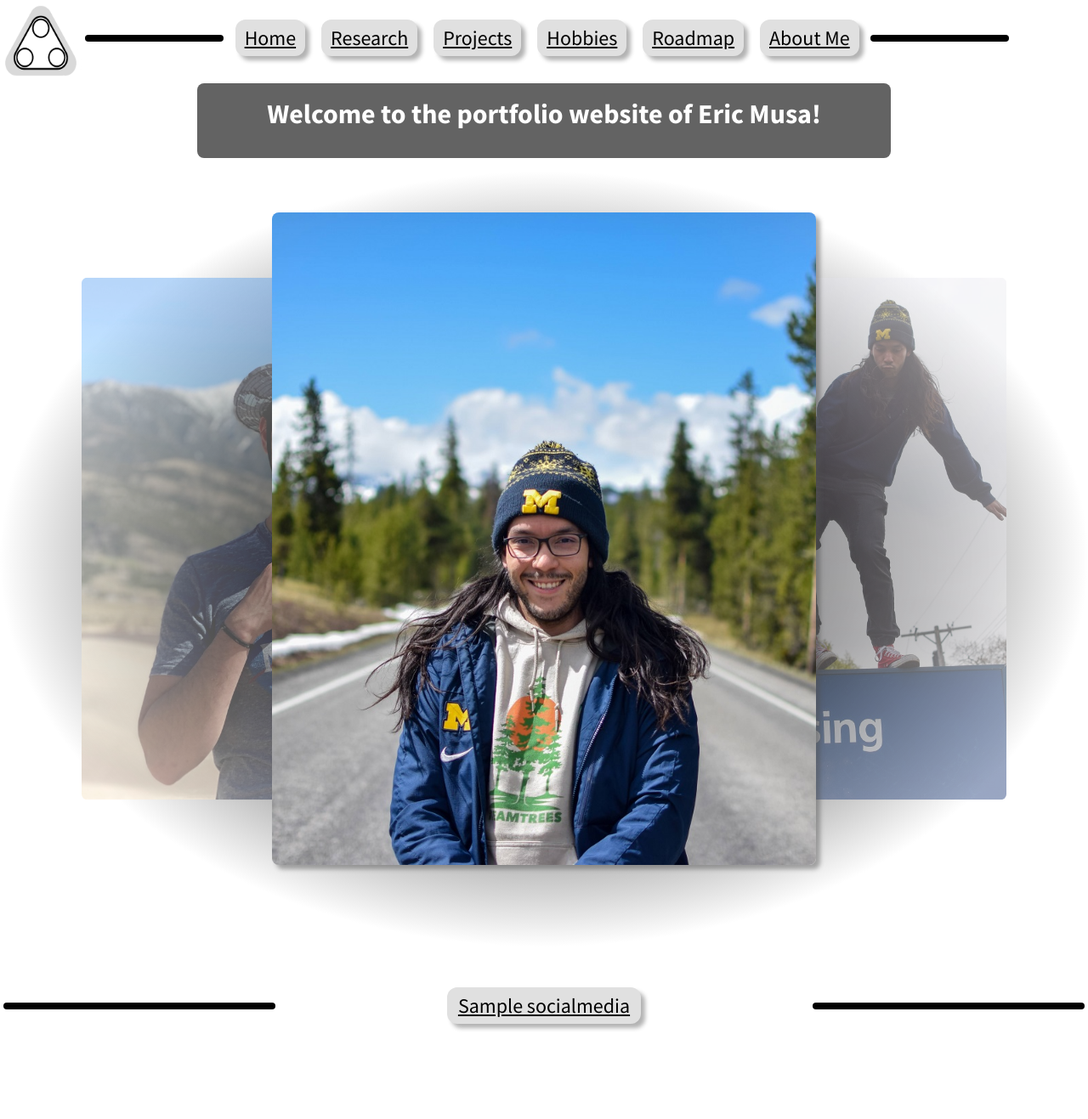
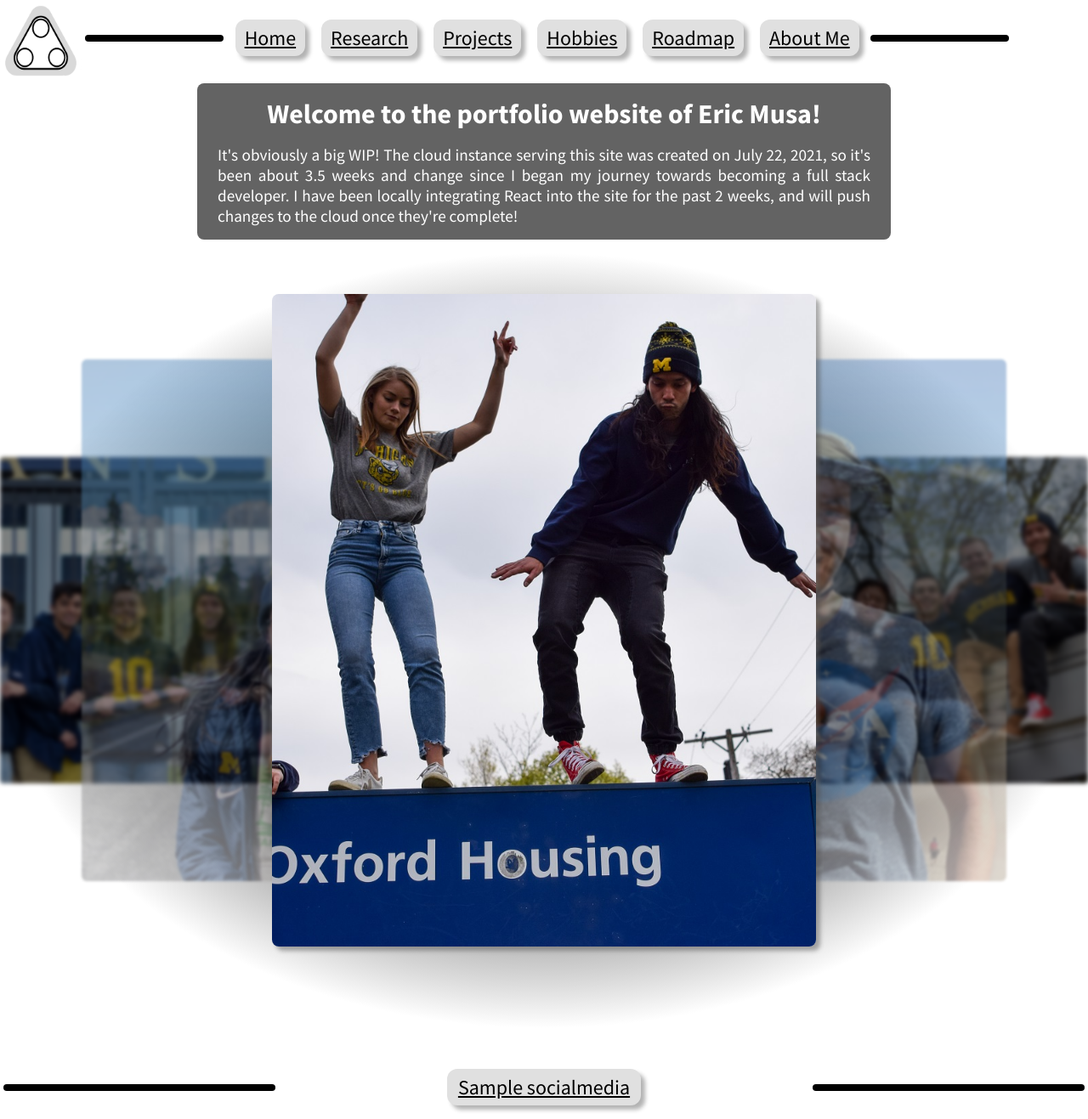
Before and after one commit to Eric-Musa/Portfolio, a Django app: page / in a window 1280 px wide. Shown: the whole page at 85% size. Before the commit the page ends 1212 px from the top, so only its background shows below. Run offline with Django 3.2, Linux system fonts and the light colour scheme; tables that the repository leaves empty hold one stand-in row (values such as "Sample post").

Commit message:
adding final JQuery slideshow changes before React integration

```diff
--- a/portfolio/frontend/src/index.js
+++ b/portfolio/frontend/src/index.js
@@ -1,3 +1,3 @@
 import App from "./components/App";
-import "../static/frontend/home.js";
-import "../static/frontend/home.css";
+import "../static/js/home.js";
+import "../static/styling/home.css";
--- a/portfolio/frontend/static/frontend/home.js
+++ b/portfolio/frontend/static/js/home.js
@@ -1,7 +1,8 @@
+import { slideshowTransition } from "./slideshow.js";
+
 // GLOBAL CONSTS
 const nPics = 3;
 const shortInterval = 5000;
-const longInterval = 10000;
 
 
 // REFERENCED OBJECTS
@@ -16,8 +17,9 @@ $(document).ready(onPageLoad);
 function onPageLoad () {
     updateSummary();
     setSlideshowInterval();
+    initSlideshow()
     addListeners()
-    // addSlideshowAutoChange();
+    console.log(slideshowTransition)
 }
 
 
@@ -41,19 +43,15 @@ function updateSummary () {
     $("#summary").html(summaryText);
 }
 
+function initSlideshow () {
+    const ranVal = Math.ceil(Math.random() * nPics);
+    $(`input[name=slider][value="${ranVal}"]`).prop('checked', true);
+    slideshowTransition();
+}
+
 function addListeners () {
-    // addSlideshowBackgroundTransition()
     $("input[name=slider]").click(slideshowClicked);
 }
-
-// function addSlideshowBackgroundTransition () {
-//     const transition = () => {$(".middle").toggleClass('blue');};
-//     $(".slideshow-input").on("change", () => {
-//         transition()
-//         // setTimeout(transition, 500);
-//     });
-// }
-
 
 function setSlideshowInterval () {
     slideshowInterval = window.setInterval(autoIterateSlideshow, shortInterval);
--- /dev/null
+++ b/portfolio/frontend/static/js/slideshow.js
@@ -0,0 +1,85 @@
+const nPics = $(".slideshow").children().length;
+
+
+function farLeftSlide () {
+    return {
+        "transform": "translatex(-75%) scale(.5)",
+        // "opacity": .2,
+        "filter": "brightness(50%) blur(5px)",
+        "z-index": 1,
+    }
+}
+
+function nearLeftSlide () {
+    return {
+        "transform": "translatex(-45%) scale(.8)",
+        // "opacity": .5,
+        "filter": "brightness(75%) blur(2px)",
+        "z-index": 2,
+    }
+}
+
+function centerSlide () {
+    return {
+        "transform": "translatex(0) scale(1)",
+        // "opacity": 1,
+        "filter": "brightness(100%)",
+        "z-index": 3,
+    }
+}
+
+function centerSlideShadow () {
+    return {
+        "box-shadow": "5px 5px 5px rgba(81, 81, 81, 0.47)",
+    }
+}
+
+function nearRightSlide () {
+    return {
+        "transform": "translatex(45%) scale(.8)",
+        // "opacity": .5,
+        "filter": "brightness(75%) blur(2px)",
+        "z-index": 2,
+    }
+}
+
+function farRightSlide () {
+    return {
+        "transform": "translatex(75%) scale(.5)",
+        // "opacity": .2,
+        "filter": "brightness(50%) blur(5px)",
+        "z-index": 1,
+    }
+}
+
+function hiddenSlide () {
+    return {
+        "transform": "translatex(0%) scale(.2)",
+        // "opacity": 0,
+        "filter": "brightness(0)",
+        "z-index": 0,
+    }
+}
+
+export function slideshowTransition () {
+    const checkedVal = parseInt($("input[name=slider]:checked").val());
+    console.log('checkedVal')
+    for (var i = 1; i < nPics + 1; i++){
+        const valDiff = i - checkedVal;
+        // console.log(i, valDiff, valDiff - nPics, valDiff + nPics)
+        if (valDiff == -2 || valDiff - nPics == -2) {
+            $(`#pic-${i}`).css(farLeftSlide());
+        } else if (valDiff == -1 || valDiff - nPics == -1) {
+            $(`#pic-${i}`).css(nearLeftSlide());
+        } else if (valDiff == 0) {
+            $(`#pic-${i}`).css(centerSlide());
+            // $(`#pic-${i} img`).css(centerSlideShadow());
+        } else if (valDiff == 1 || valDiff + nPics == 1) {
+            $(`#pic-${i}`).css(nearRightSlide());
+        } else if (valDiff == 2 || valDiff + nPics == 2) {
+            $(`#pic-${i}`).css(farRightSlide());
+        } else {
+            $(`#pic-${i}`).css(hiddenSlide());
+        }
+    }
+}
--- a/portfolio/frontend/templates/frontend/index.html
+++ b/portfolio/frontend/templates/frontend/index.html
@@ -6,14 +6,14 @@
     <meta http-equiv="X-UA-Compatible" content="IE=edge">
     <meta name="viewport" content="width=device-width, initial-scale=1.0">
     <script src="https://ajax.googleapis.com/ajax/libs/jquery/3.6.0/jquery.min.js"></script>
-    <link rel="stylesheet" type="text/css" href="{% static 'frontend/home.css' %}">
+    <link rel="stylesheet" type="text/css" href="{% static 'styling/home.css' %}">
     <title>Eric Musa's portfolio</title>
     <link rel="apple-touch-icon" sizes="180x180" href="{% static 'favicon/apple-touch-icon.png' %}">
     <link rel="icon" type="image/png" sizes="32x32" href="{% static 'favicon/favicon-32x32.png' %}">
     <link rel="icon" type="image/png" sizes="16x16" href="{% static 'favicon/favicon-16x16.png' %}">
     <link rel="manifest" href="{% static 'favicon/site.webmanifest' %}">
-    <!-- <script src="{% static 'frontend/home.js' %}"></script> -->
-    <script src="{% static 'frontend/dist/main.js' %}"></script>
+    <!-- <script src="{% static 'frontend/dist/main.js' %}"></script> -->
+    <script type="module" src="{% static 'js/home.js' %}"></script>
 </head>
 <body>
     <div class="common-top">
@@ -44,9 +44,9 @@
             <input type="radio" class="slideshow-input" name="slider" value="1", id="plbl-1" checked>
             <input type="radio" class="slideshow-input" name="slider" value="2", id="plbl-2">
             <input type="radio" class="slideshow-input" name="slider" value="3", id="plbl-3">
-            <!-- <input type="radio" name="slider" value="4", id="plbl-4">
-            <input type="radio" name="slider" value="5", id="plbl-5">
-            <input type="radio" name="slider" value="6", id="plbl-6"> -->
+            <input type="radio" class="slideshow-input" name="slider" value="4", id="plbl-4">
+            <input type="radio" class="slideshow-input" name="slider" value="5", id="plbl-5">
+            <input type="radio" class="slideshow-input" name="slider" value="6", id="plbl-6">
             <div class="slideshow">
                 <label for="plbl-1" class="picture" id="pic-1">
                     <img src="{% static 'images/me_grand_tetons.jpg' %}" alt="Me at Grand Tetons!">
@@ -57,7 +57,7 @@
                 <label for="plbl-3" class="picture" id="pic-3">
                     <img src="{% static 'images/me_sand_dunes.jpg' %}" alt="Me at Great Sand Dunes!">
                 </label>
-                <!-- <label for="plbl-4" class="picture" id="pic-4">
+                <label for="plbl-4" class="picture" id="pic-4">
                     <img src="{% static 'images/boys_on_the_roof.jpg' %}" alt="Boys on the roof at Oxford!">
                 </label>
                 <label for="plbl-5" class="picture" id="pic-5">
@@ -65,7 +65,7 @@
                 </label>
                 <label for="plbl-6" class="picture" id="pic-6">
                     <img src="{% static 'images/boys_at_the_stadium.jpg' %}" alt="Boys at Michigan Stadium!">
-                </label> -->
+                </label>
             </div>
         </div>
     </div>
@@ -79,5 +79,8 @@
             <div class="fill-bar"></div>
         </div>
     </div>
+    <div id="main">
+        <div id="app"></div>
+    </div>
 </body>
 </html>
```
Also changed, not shown: portfolio/frontend/static/styling/home.css (renamed from portfolio/frontend/static/frontend/home.css).
